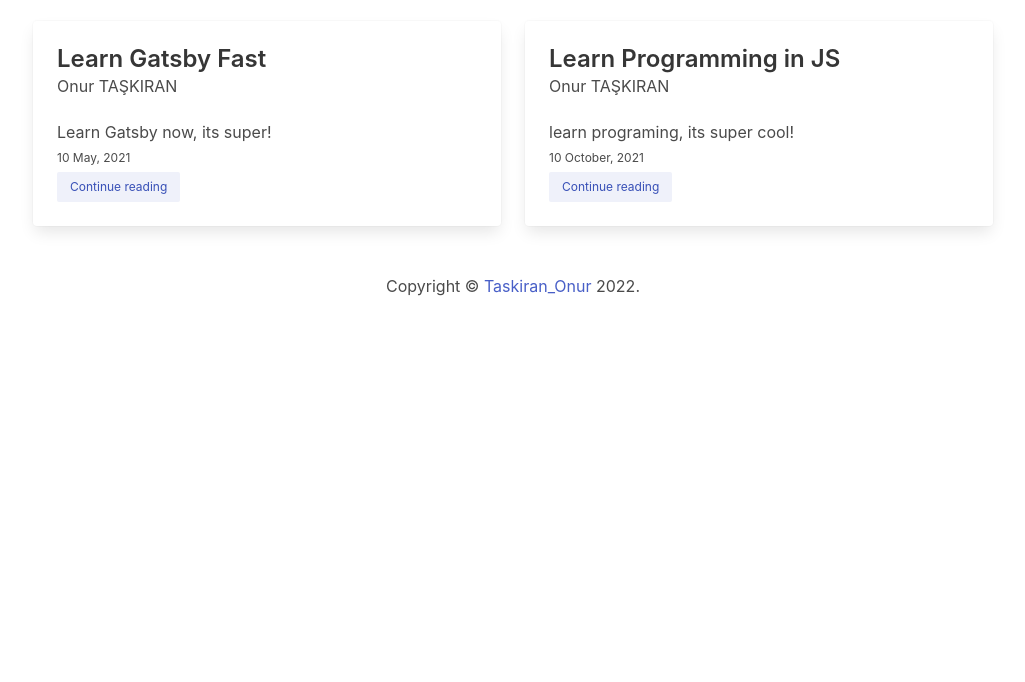
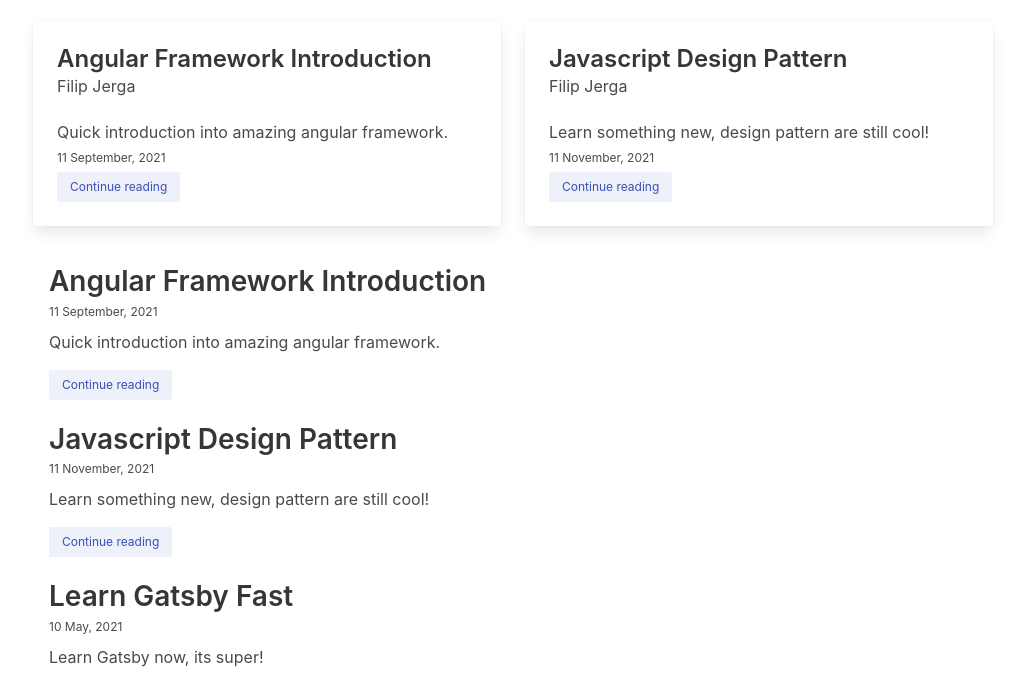
Before and after one commit to onurtaskirancom/GatsbyBlog, a Gatsby site: page / in a window 1280 px wide. Shown: the part 107-789 px from the top of the page, without its empty margins (127-1152 px from the left). Built offline with nearby package versions, Linux system fonts and the light colour scheme; Gatsby itself is replaced by a stand-in of ours.

Commit message:
Blog Listing

```diff
--- /dev/null
+++ b/content/blogs/angular-framework-introduction.md
@@ -0,0 +1,11 @@
+---
+title: Angular Framework Introduction
+subtitle: Quick introduction into amazing angular framework.
+date: 2021-09-11
+slug: angular-framework-introduction
+author: Filip Jerga
+---
+
+## Quick introduction into amazing angular framework
+
+Quick introduction into amazing angular framework
--- /dev/null
+++ b/content/blogs/js-design-patterns.md
@@ -0,0 +1,11 @@
+---
+title: Javascript Design Pattern
+subtitle: Learn something new, design pattern are still cool!
+date: 2021-11-11
+slug: js-design-patterns
+author: Filip Jerga
+---
+
+## Learn something new, design pattern are still cool
+
+Learn something new, design pattern are still cool
--- /dev/null
+++ b/src/components/Blog.js
@@ -0,0 +1,29 @@
+import React from "react";
+import { Link } from "gatsby";
+
+const style = {
+  time: {
+    fontSize: "12px"
+  }
+}
+
+export default function Blog({title, date, subtitle, slug}) {
+  return (
+    <>
+       <div className="content is-normal">
+        <div className="head-wrapper mb-2">
+          <h2 className="mb-0">{title}</h2>
+          <time
+            style={style.time}
+            dateTime={style.time}>{date}</time>
+        </div>
+        <p>{subtitle}</p>
+        <Link
+          className="button is-link is-light is-small"
+          to={`/blogs/${slug}`}>
+          Continue reading
+        </Link>
+      </div>
+    </>
+  )
+}
--- /dev/null
+++ b/src/components/BlogListing.js
@@ -0,0 +1,23 @@
+import React from "react"
+import Blog from "./Blog"
+
+export default function BlogListing({blogs}) {
+
+  return (
+    <>
+      <div className="columns is-multiline">
+        { blogs.map(({id, frontmatter}) =>
+          <div key={id} className="column is-9">
+            <Blog
+              title={frontmatter.title}
+              subtitle={frontmatter.subtitle}
+              slug={frontmatter.slug}
+              date={frontmatter.date}
+            />
+          </div>
+          )
+        }
+      </div>
+    </>
+  )
+}
--- a/src/pages/index.js
+++ b/src/pages/index.js
@@ -2,6 +2,7 @@
 import Layout from "../components/Layout";
 import { graphql, Link } from "gatsby";
 import FeaturedBlog from "../components/FeaturedBlog";
+import BlogListing from "../components/BlogListing";
 
 export default function IndexPage({ data }) {
 
@@ -15,6 +16,9 @@
           </div>
           )
         }
+      </div>
+      <div className="p-4">
+        <BlogListing blogs={nodes}/>
       </div>
     </Layout>
   );
```
